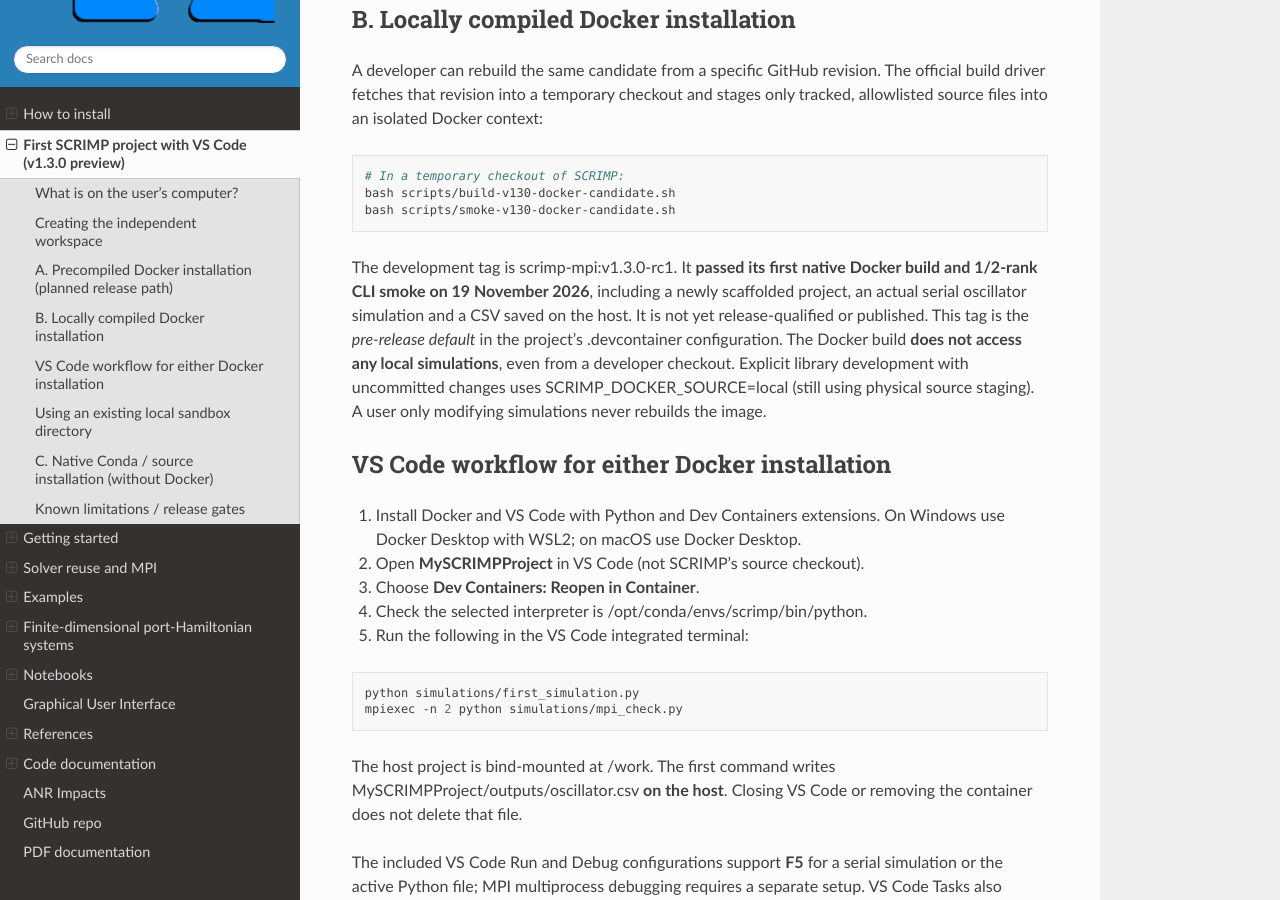
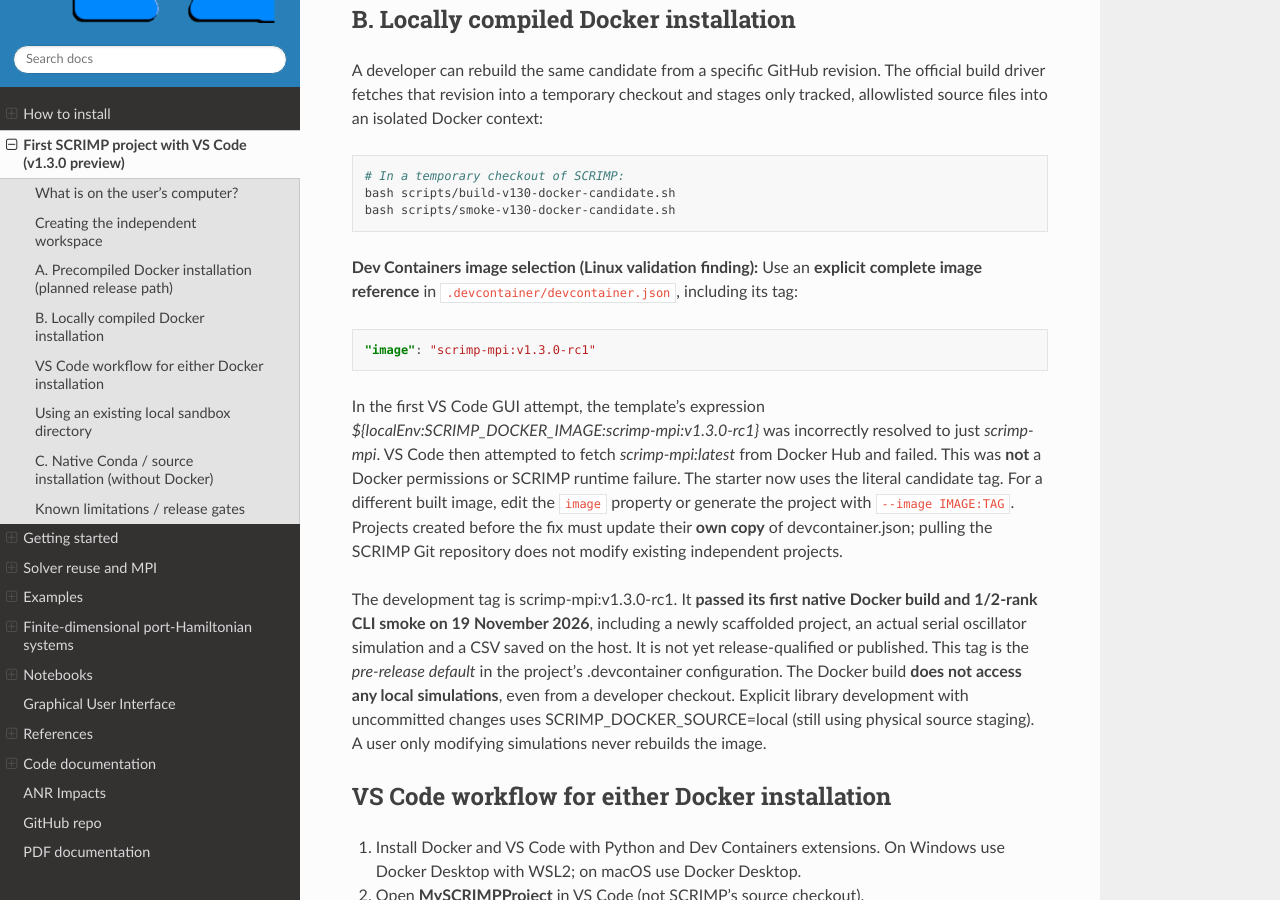
Before and after one commit to g-haine/scrimp, a Sphinx documentation site: the page built from docs/source/vscode.rst, in a window 1280 px wide and 900 px high, scrolled down 2010 px. Built offline with Sphinx 7.4.7 and the Read the Docs theme 3.1.0, drawn with Linux system fonts in a browser that asks for light colours.

Commit message:
docs(vscode): diagnose truncated image tag and document explicit Dev Container image selection in existing projects

```diff
--- a/docs/source/vscode.rst
+++ b/docs/source/vscode.rst
@@ -111,6 +111,26 @@ into an isolated Docker context:
    bash scripts/build-v130-docker-candidate.sh
    bash scripts/smoke-v130-docker-candidate.sh
 
+**Dev Containers image selection (Linux validation finding):**
+Use an **explicit complete image reference** in
+``.devcontainer/devcontainer.json``, including its tag:
+
+.. code-block:: json
+
+   "image": "scrimp-mpi:v1.3.0-rc1"
+
+In the first VS Code GUI attempt, the template's expression
+`${localEnv:SCRIMP_DOCKER_IMAGE:scrimp-mpi:v1.3.0-rc1}`
+was incorrectly resolved to just `scrimp-mpi`. VS Code
+then attempted to fetch `scrimp-mpi:latest` from Docker Hub and
+failed. This was **not** a Docker permissions or SCRIMP runtime
+failure. The starter now uses the literal candidate tag. For a
+different built image, edit the ``image`` property or generate
+the project with ``--image IMAGE:TAG``. Projects created before
+the fix must update their **own copy** of devcontainer.json;
+pulling the SCRIMP Git repository does not modify existing
+independent projects.
+
 The development tag is scrimp-mpi:v1.3.0-rc1. It **passed its
 first native Docker build and 1/2-rank CLI smoke on 19 November 2026**,
 including a newly scaffolded project, an actual serial oscillator
```
